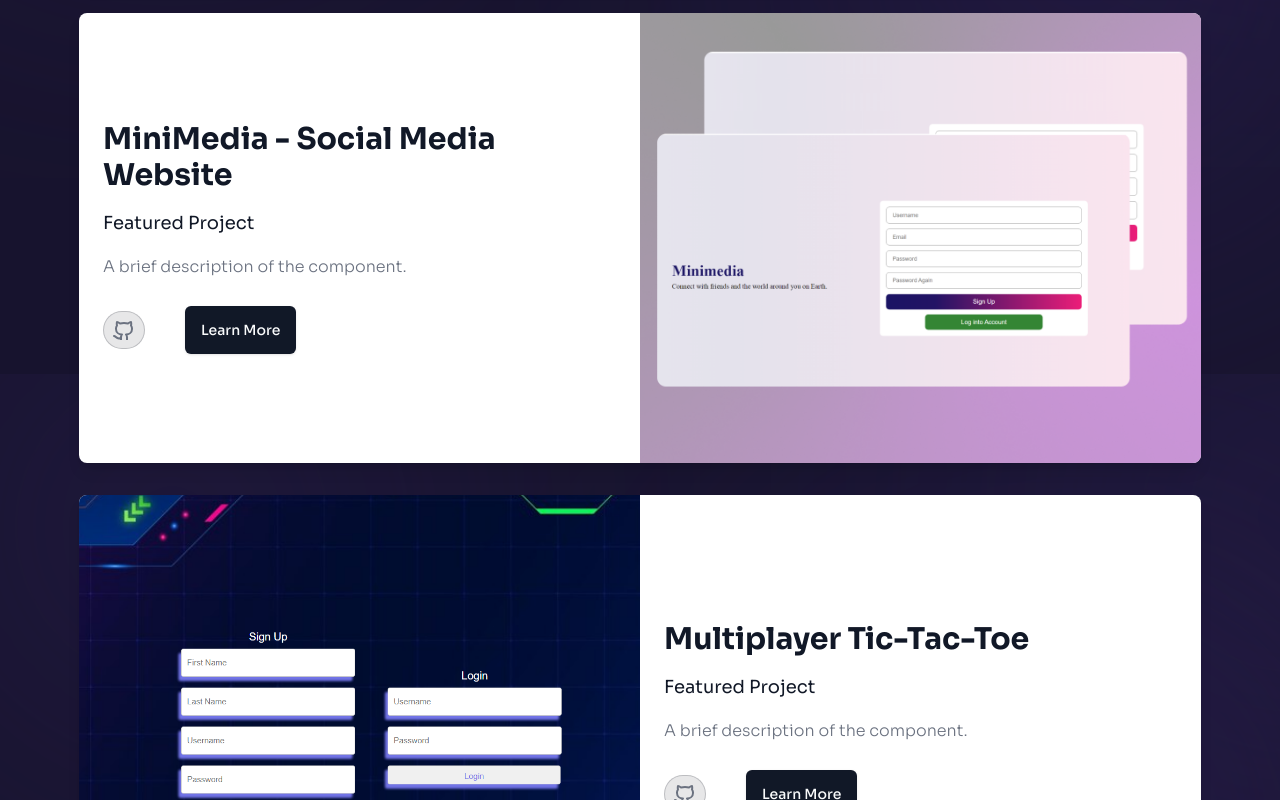
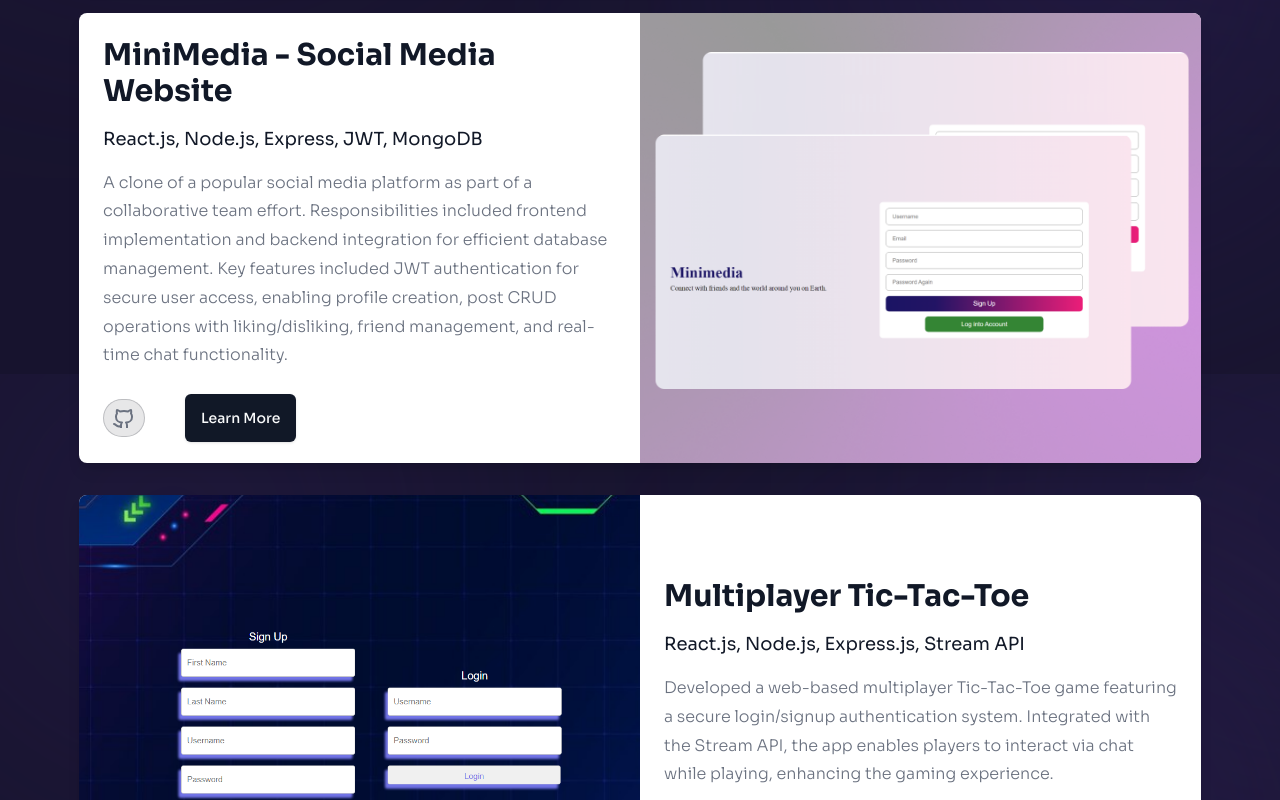
Before and after one commit to Samiksha1404/Portfolio-Next, a Next.js app in the folder Documents/VisualCode/Next.js/Samikshaportfolio/: page /work in a window 1280 px wide. Shown: the part 1380-2180 px from the top of the page. Built offline with nearby package versions, Linux system fonts and the light colour scheme.

Commit message:
works changes

```diff
--- a/Documents/VisualCode/Next.js/Samikshaportfolio/components/Header.js
+++ b/Documents/VisualCode/Next.js/Samikshaportfolio/components/Header.js
@@ -10,7 +10,7 @@
   return (
     <header className="absolute z-30 w-full flex items-center px-16 xl:px-0 xl:h-[90px]">
       <div className="container mx-auto">
-        <div className="flex flex-col lg:flex-row justify-between items-center gap-y-6 py-8">
+        <div className="flex flex-col lg:flex-row justify-between items-center  py-8">
           {/* logo */}
           <Link href={'/'}>
             <Image
--- a/Documents/VisualCode/Next.js/Samikshaportfolio/components/ProjectCard.js
+++ b/Documents/VisualCode/Next.js/Samikshaportfolio/components/ProjectCard.js
@@ -4,14 +4,14 @@
 
 export default function ProjectCard() {
   const cards = [
-    { title: "Blu-E Shashtav Bharat Offical Website",subheading:"Featured Project", description: "MultiDevLocator is a location tracking system that displays real-time device positions on a map. Device locations are acquired through connected hardware. The system supports multiple devices, offering versatile tracking capabilities. Hardware implementation is currently under consideration.", imgSrc: "/pro1.png", githubLink: "https://github.com/Samiksha1404/Blu-e_StartupProject1", learnMoreLink: "https://blu-e-startup-project1.vercel.app/" },
+    { title: "Blu-E Shashtav Bharat Offical Website",subheading:"React.js, Tailwind, Node.js, Express, MongoDB", description: "StartUp company website focused on EV charging stations, emphasizing detailed product information and services. The site includes a real-time contact and feedback section, securely storing user data, and integrates email functionality via Node.js and Nodemailer. ", imgSrc: "/pro1.png", githubLink: "https://github.com/Samiksha1404/Blu-e_StartupProject1", learnMoreLink: "https://blu-e-startup-project1.vercel.app/" },
     { title: "Real Time Content Creation",subheading:"Featured Project", description: "A brief description of the component.", imgSrc: "/pro3.png", githubLink: "#", learnMoreLink: "#" },
-    { title: "MiniMedia - Social Media Website",subheading:"Featured Project", description: "A brief description of the component.", imgSrc: "/MiniMedia.png", githubLink: "https://github.com/Samiksha1404/MiniMedia", learnMoreLink: "#" },
-    { title: "Multiplayer Tic-Tac-Toe" ,subheading:"Featured Project", description: "A brief description of the component.", imgSrc: "/TicTacToe.png", githubLink: "https://github.com/Samiksha1404/Multi-player-tic-tac-toe", learnMoreLink: "#" },
-    { title: "RCOEM Blockchain Chapter Website " ,subheading:"Featured Project", description: "A brief description of the component.", imgSrc: "/pro2.png", githubLink: "https://github.com/Blockchain-RCOEM-Chapter/BRCwebsite", learnMoreLink: "https://blockchainrcoemchapter.co.in/" },
-    { title: "MiniJunckbes" ,subheading:"Featured Project", description: "A brief description of the component.", imgSrc: "/pro4.png", githubLink: "#", learnMoreLink: "#" },
-    { title: "Expense Tracker" ,subheading:"Featured Project", description: "A brief description of the component.", imgSrc: "/ExpenceTracker.png", githubLink: "https://github.com/Samiksha1404/ExpenseTracker-HTML-CSS", learnMoreLink: "#" },
-    { title: "Keeper App" ,subheading:"Featured Project", description: "A brief description of the component.", imgSrc: "/KeeperApp.png", githubLink: "https://github.com/Samiksha1404/KeeperApp", learnMoreLink: "#" }
+    { title: "MiniMedia - Social Media Website",subheading:"React.js, Node.js, Express, JWT, MongoDB", description: "A clone of a popular social media platform as part of a collaborative team effort. Responsibilities included frontend implementation and backend integration for efficient database management. Key features included JWT authentication for secure user access, enabling profile creation, post CRUD operations with liking/disliking, friend management, and real-time chat functionality. ", imgSrc: "/MiniMedia.png", githubLink: "https://github.com/Samiksha1404/MiniMedia", learnMoreLink: "#" },
+    { title: "Multiplayer Tic-Tac-Toe" ,subheading:"React.js, Node.js, Express.js, Stream API", description: "Developed a web-based multiplayer Tic-Tac-Toe game featuring a secure login/signup authentication system. Integrated with the Stream API, the app enables players to interact via chat while playing, enhancing the gaming experience.", imgSrc: "/TicTacToe.png", githubLink: "https://github.com/Samiksha1404/Multi-player-tic-tac-toe", learnMoreLink: "#" },
+    { title: "RCOEM Blockchain Chapter Website " ,subheading:"React.js, CSS, Figma", description: "Developed a polished frontend for the Blockchain RCOEM Chapter website using React.js and Material UI. The website features information on upcoming events, student registration for events, details about the club, and provides a platform for students to contact us and join the club.", imgSrc: "/pro2.png", githubLink: "https://github.com/Blockchain-RCOEM-Chapter/BRCwebsite", learnMoreLink: "https://blockchainrcoemchapter.co.in/" },
+    { title: "MiniJunckbes" ,subheading:"Figma, Adobe illustrator ", description: "Created a comprehensive food ordering app UI using Figma, featuring designs for selecting food items, placing orders with a payment gateway, and tracking orders. This project showcases my skills in UI/UX design for seamless user experiences.", imgSrc: "/pro4.png", githubLink: "#", learnMoreLink: "#" },
+    { title: "Expense Tracker" ,subheading:"HTML, CSS, Javascript", description: "Developed a website using HTML, CSS, and JavaScript to help users track expenses and income. The site features functionality to add and delete transactions with descriptions and displays the total balance. ", imgSrc: "/ExpenceTracker.png", githubLink: "https://github.com/Samiksha1404/ExpenseTracker-HTML-CSS", learnMoreLink: "#" },
+    { title: "Keeper App" ,subheading:"React.js, CSS, Javascript", description: "Developed a simple to-do app using React.js, CSS, and JavaScript. The app allows users to add and delete notes, helping them keep track of tasks. This project showcases my skills in creating functional and intuitive web applications.", imgSrc: "/KeeperApp.png", githubLink: "https://github.com/Samiksha1404/KeeperApp", learnMoreLink: "#" }
   ];
 
   return (
--- a/Documents/VisualCode/Next.js/Samikshaportfolio/pages/_app.js
+++ b/Documents/VisualCode/Next.js/Samikshaportfolio/pages/_app.js
@@ -4,7 +4,7 @@
 import Transition from '../components/Transition'
 //router
 import { useRouter } from 'next/router';
-
+import Head from 'next/head';
 
 // framer motion
 import { AnimatePresence, motion } from 'framer-motion';
@@ -12,6 +12,11 @@
 function MyApp({ Component, pageProps }) {
   const router = useRouter();
   return (
+    <>
+    <Head>
+        <title>Samiksha Gupta</title>
+        <link rel="icon" href="\sglogo.png" />
+      </Head>
     <Layout>
       <AnimatePresence mode='wait'>
         <motion.div key={router.route} className='h-full'>
@@ -21,6 +26,7 @@
         </motion.div>
       </AnimatePresence>
     </Layout>
+    </>
   );
 }
 
--- a/Documents/VisualCode/Next.js/Samikshaportfolio/pages/index.js
+++ b/Documents/VisualCode/Next.js/Samikshaportfolio/pages/index.js
@@ -40,7 +40,7 @@
             initial='hidden'
             animate='show'
             exit='hidden'
-            className="max-w-sm xl:max-w-xl mx-auto xl:mx-0 mb-10 xl:mb-16">
+            className="max-w-sm xl:max-w-xl xl:text-md sm:text-sm mx-auto xl:mx-0 mb-10 xl:mb-16">
             As a seasoned full-stack developer, I craft unique web applications that push the boundaries
             of innovation. Dive into my portfolio to see my latest projects, read insightful articles,
              and connect with me to collaborate on turning your vision into a digital reality.
```
Also changed, not shown: Documents/VisualCode/Next.js/Samikshaportfolio/public/sglogo.png (added).
